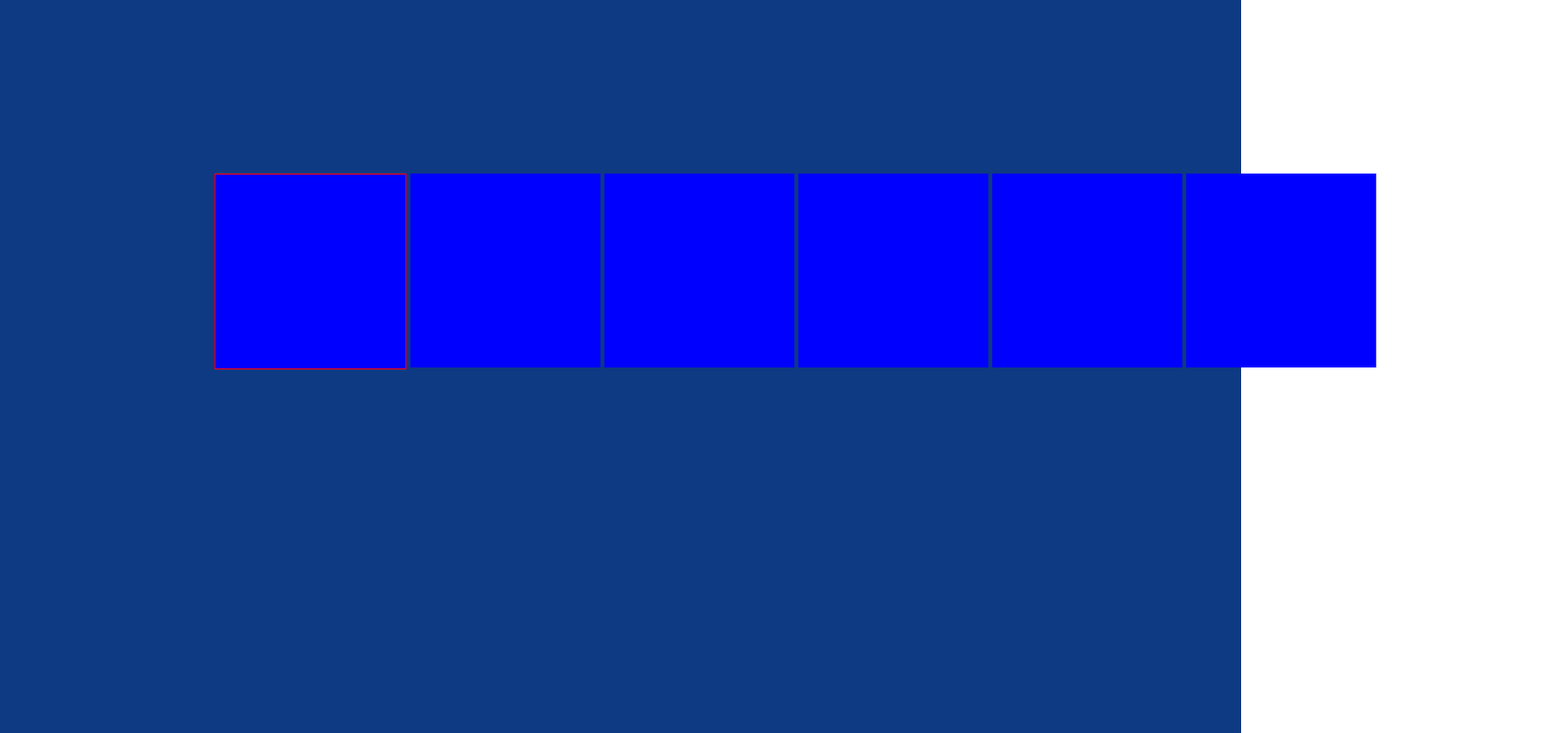
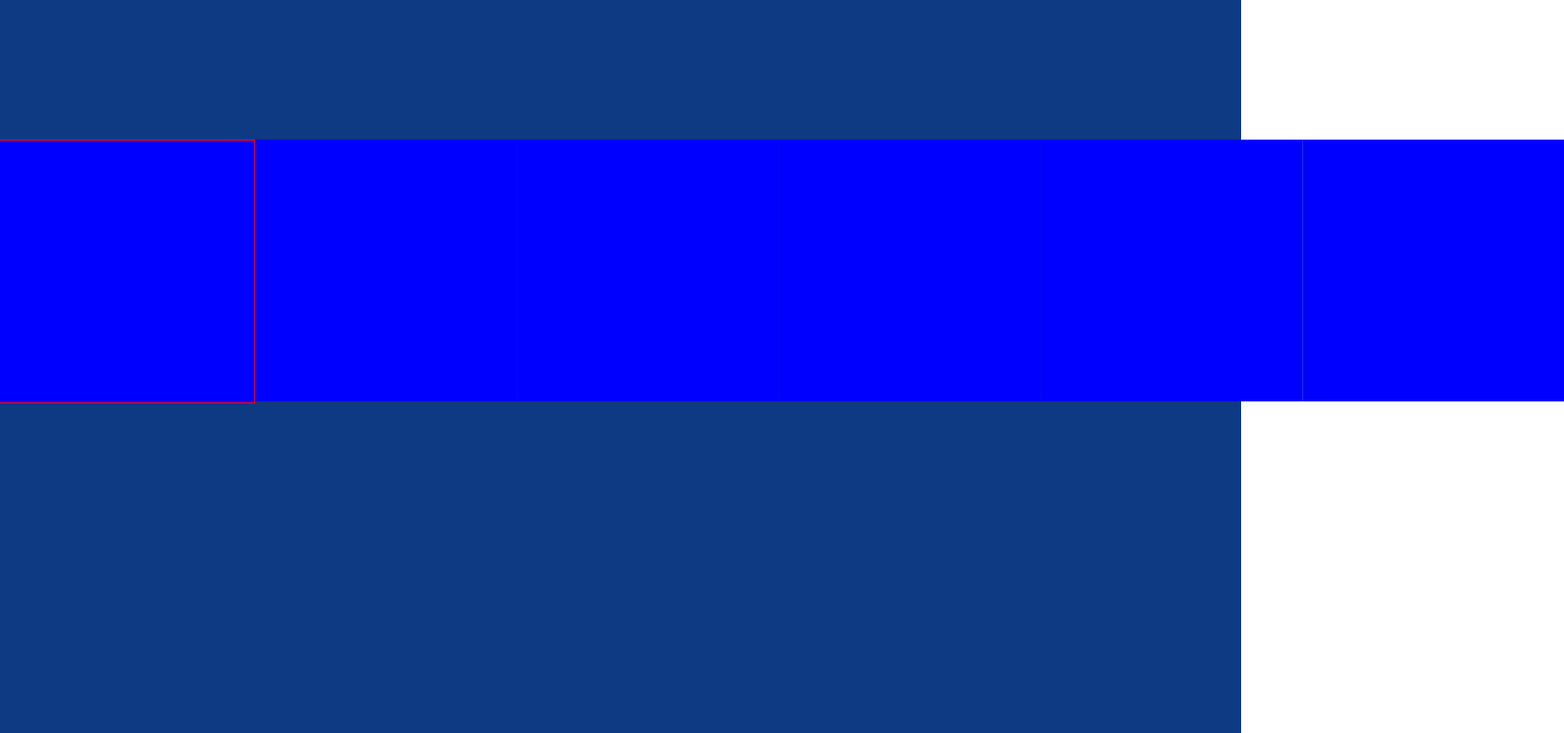
Before and after one commit to romlacerda/ps4_interface, a React (Create React App) app: page / in a window 1280 px wide. Shown: the top 756 px of the page at 97% size, 1613 px wide, since content can reach past the window. Built offline with nearby package versions, Linux system fonts and the light colour scheme.

Commit message:
fix: making the right calc in css to move the boxes

```diff
--- a/src/components/Box/styles.js
+++ b/src/components/Box/styles.js
@@ -1,10 +1,10 @@
 import styled from 'styled-components';
 
 const Box = styled.div`
-  width: 200px;
-  height: 200px;
+  width: 270px;
+  height: 270px;
   background-color: blue;
-  margin: 0.2%;
+  /* margin: 0.2%; */
   border: ${(props) => {
     console.log(props);
     return (props.selected ? '1px solid red' : '');
--- a/src/pages/Home/index.js
+++ b/src/pages/Home/index.js
@@ -1,13 +1,14 @@
 import React, { useState, useEffect, useRef } from 'react';
 import Box from '../../components/Box/styles';
 import Wrapper from '../../components/Wrapper/styles';
-import { usePrevious } from '../../hooks';
+// import { usePrevious } from '../../hooks';
 
 const Home = () => {
   const [selectedBox, setSelectedBox] = useState(0);
   const prevSelectedBoxRef = useRef();
-  const baseX = 15;
-  const prevSelectedBox = usePrevious(selectedBox);
+  const baseX = 10;
+  const baseWidth = 270;
+  // const prevSelectedBox = usePrevious(selectedBox);
 
   useEffect(() => {
     prevSelectedBoxRef.current = selectedBox;
@@ -20,9 +21,13 @@ const Home = () => {
   }
 
   useEffect(() => {
-    const way = selectedBox > prevSelectedBox ? '-' : '+';
-    const newX = selectedBox === 0 ? baseX : selectedBox * baseX;
-    document.getElementById('boxes').style.transform = `translate(${way + newX}%, 0)`;
+    // const way = selectedBox > prevSelectedBox ? '-' : '+';
+    const newX = selectedBox === 0 ? baseWidth : selectedBox * baseWidth;
+    if (selectedBox === 0) {
+      document.getElementById('boxes').style.transform = `translate(${baseX}%, 0)`;
+    } else {
+      document.getElementById('boxes').style.transform = `translate(calc(${baseX}% - ${newX}px), 0)`;
+    }
   }, [selectedBox]);
 
 
@@ -32,6 +37,7 @@ const Home = () => {
   }
 
   return (
+    <>
       <Wrapper>
         <div id="boxes" style={{ display: 'flex' }}>
           <Box id={0} onClick={handleChangeBox} onKeyDown={handleChangeKey} selected={selectedBox === 0} />
@@ -42,6 +48,8 @@ const Home = () => {
           <Box id={5} onClick={handleChangeBox} selected={selectedBox === 5} />
         </div>
       </Wrapper>
+
+    </>
   );
 };
 
```
Lines whose indentation alone changed are shown as unchanged.
